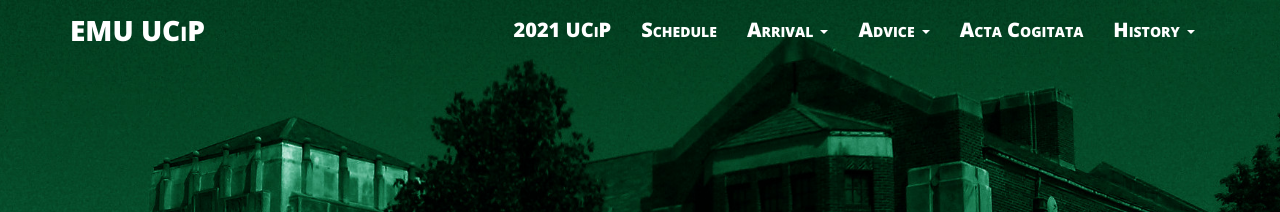
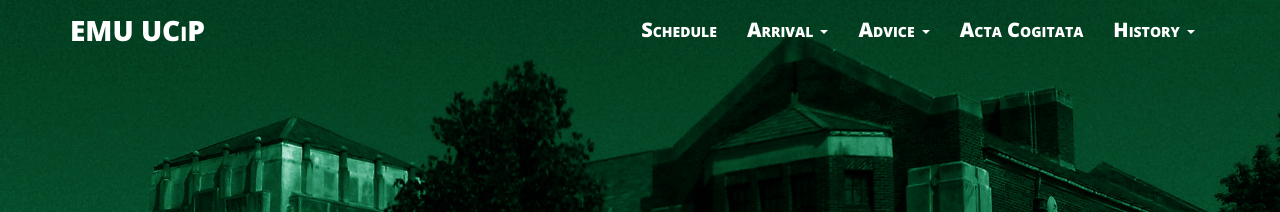
Before and after one commit to ucip/ucip.github.io, a Jekyll site: the page built from index.html, in a window 1280 px wide. Shown: the top 212 px of the page. Built offline with Jekyll 4.4.1, drawn with Linux system fonts in a browser that asks for light colours; nearby versions of some CDN libraries.

Commit message:
take out 2021

```diff
--- a/_includes/header.html
+++ b/_includes/header.html
@@ -17,7 +17,7 @@
       <div class="collapse navbar-collapse" id="main-navbar-collapse-1">
         <ul class="nav navbar-nav navbar-right">
           <!--<li><a href="{{ site.baseurl }}/cfp/">CFP</a></li>-->
-          <li><a href="{{ site.baseurl }}/2021/">2021 UCiP</a></li>
+          <!--<li><a href="{{ site.baseurl }}/2021/">2021 UCiP</a></li>-->
           <li><a href="{{ site.baseurl }}/schedule/">Schedule</a></li>
           <li class="dropdown"><a href="#" class="dropdown-toggle" data-toggle="dropdown" role="button" aria-haspopup="true" aria-expanded="false">Arrival <span class="caret"></span></a>
             <ul class="dropdown-menu">
```
